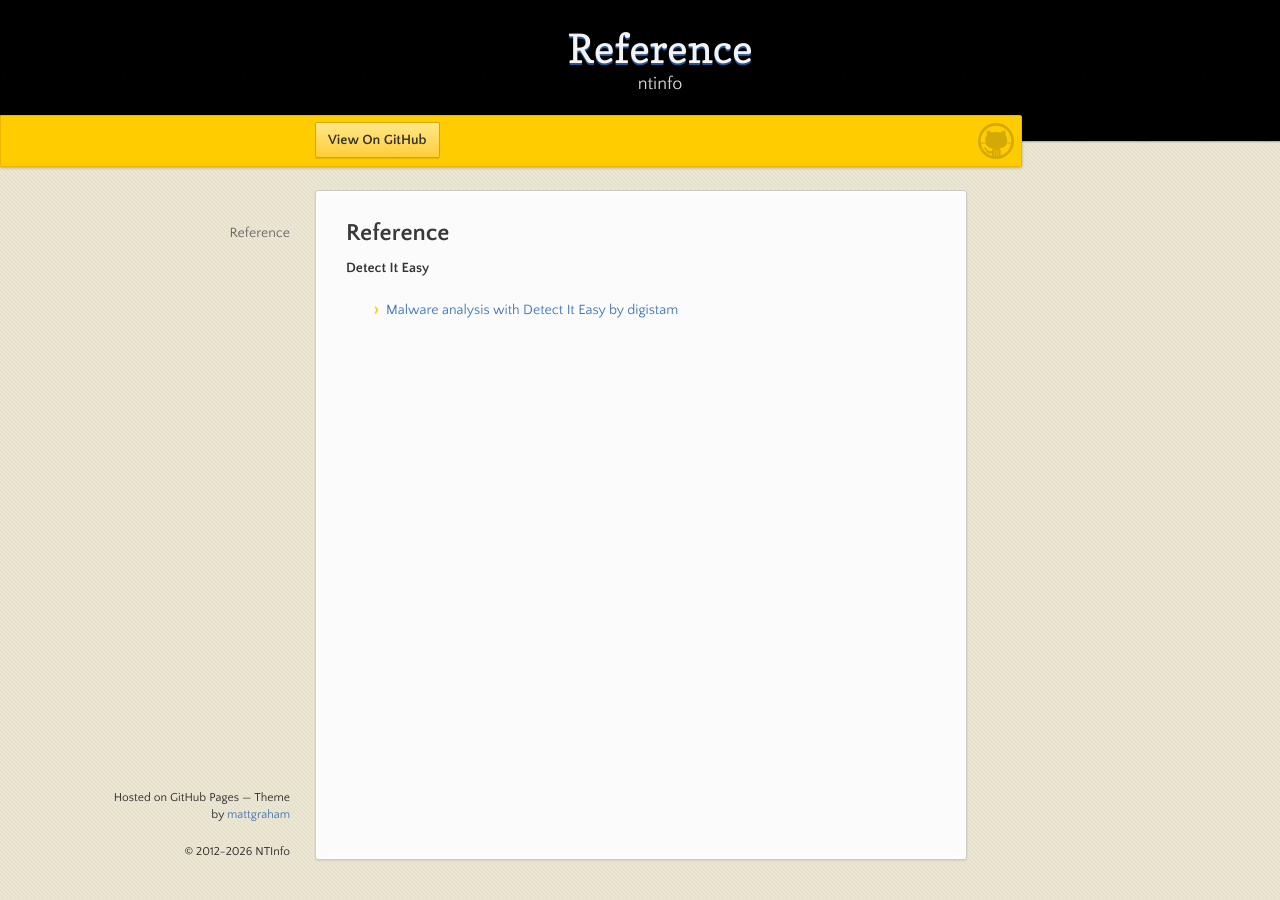
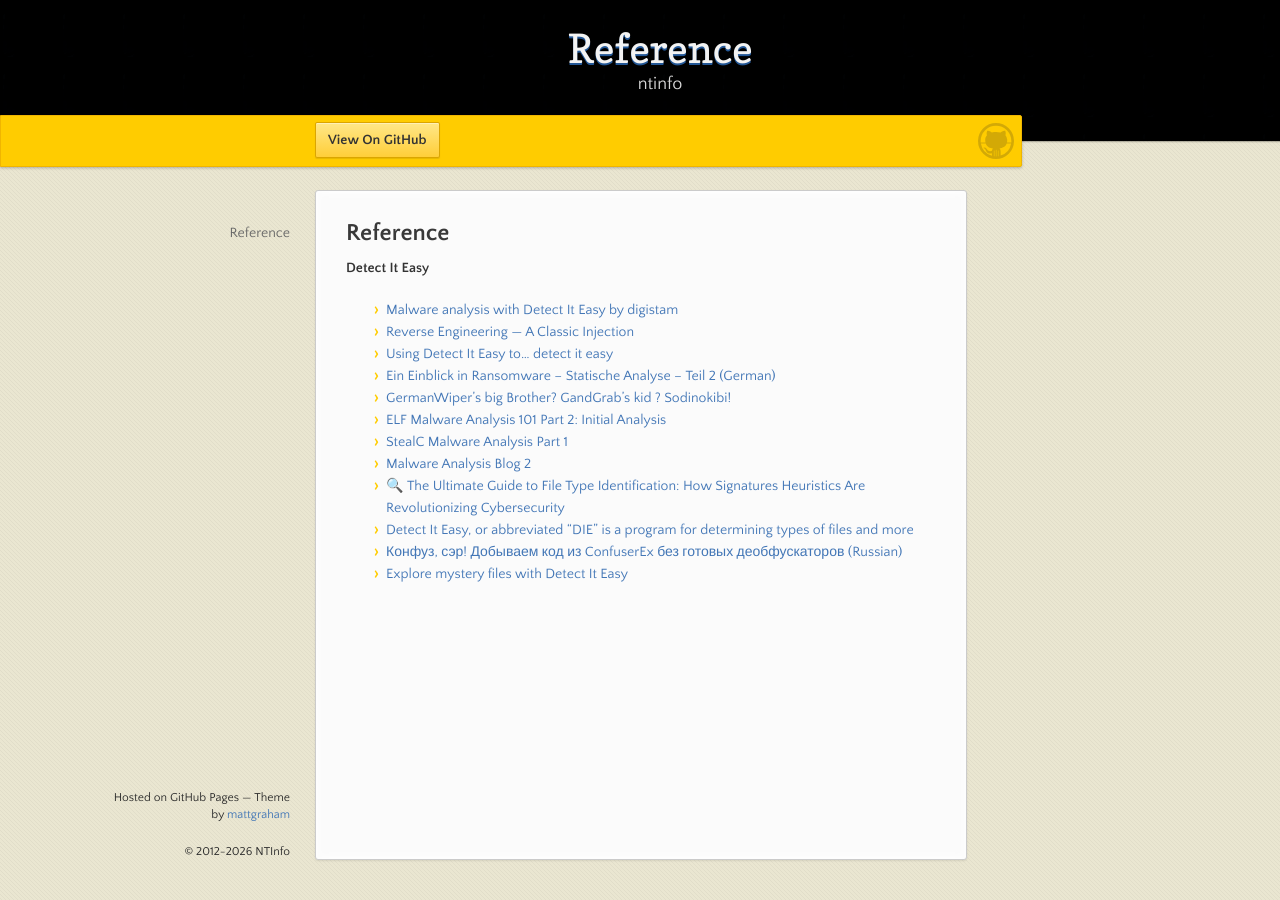
Before and after one commit to horsicq/horsicq.github.io, a Jekyll site: the page built from reference.md, in a window 1280 px wide. Built offline with Jekyll 4.4.1, drawn with Linux system fonts in a browser that asks for light colours; our own code applies the rules of GitHub Pages for plain Markdown files.

Commit message:
add new references for Detect It Easy

```diff
--- a/reference.md
+++ b/reference.md
@@ -2,3 +2,14 @@
 
 **Detect It Easy**
 - [Malware analysis with Detect It Easy by digistam](https://medium.com/@digistam/malware-analysis-with-detect-it-easy-232b9833b18e)
+- [Reverse Engineering — A Classic Injection](https://nosfera0x2.medium.com/reverse-engineering-a-classic-injection-16773f027f3c)
+- [Using Detect It Easy to… detect it easy](https://www.hexacorn.com/blog/2023/04/21/using-detect-it-easy-to-detect-it-easy/)
+- [Ein Einblick in Ransomware – Statische Analyse – Teil 2 (German)](https://data-sec.net/2021/05/20/ein-einblick-in-ransomware-statische-analyse-teil-2/)
+- [GermanWiper's big Brother? GandGrab's kid ? Sodinokibi!](https://dissectingmalwa.re/germanwipers-big-brother-gandgrabs-kid-sodinokibi.html)
+- [ELF Malware Analysis 101 Part 2: Initial Analysis](https://intezer.com/blog/elf-malware-analysis-101-initial-analysis/)
+- [StealC Malware Analysis Part 1](https://blog.lexfo.fr/StealC_malware_analysis_part1.html)
+- [Malware Analysis Blog 2](https://leahycenterblog.champlain.edu/2017/03/08/malware-analysis-blog-2/)
+- [🔍 The Ultimate Guide to File Type Identification: How Signatures Heuristics Are Revolutionizing Cybersecurity](https://www.blog.brightcoding.dev/2025/12/04/%F0%9F%94%8D-the-ultimate-guide-to-file-type-identification-how-signatures-heuristics-are-revolutionizing-cybersecurity)
+- [Detect It Easy, or abbreviated "DIE" is a program for determining types of files and more](https://www.wilderssecurity.com/threads/detect-it-easy-or-abbreviated-die-is-a-program-for-determining-types-of-files-and-more.442098/)
+- [Конфуз, сэр! Добываем код из ConfuserEx без готовых деобфускаторов (Russian)](https://xakep.ru/2026/02/04/confuser-ex/)
+- [Explore mystery files with Detect It Easy](https://betanews.com/article/explore-mystery-files-with-detect-it-easy/)
```
